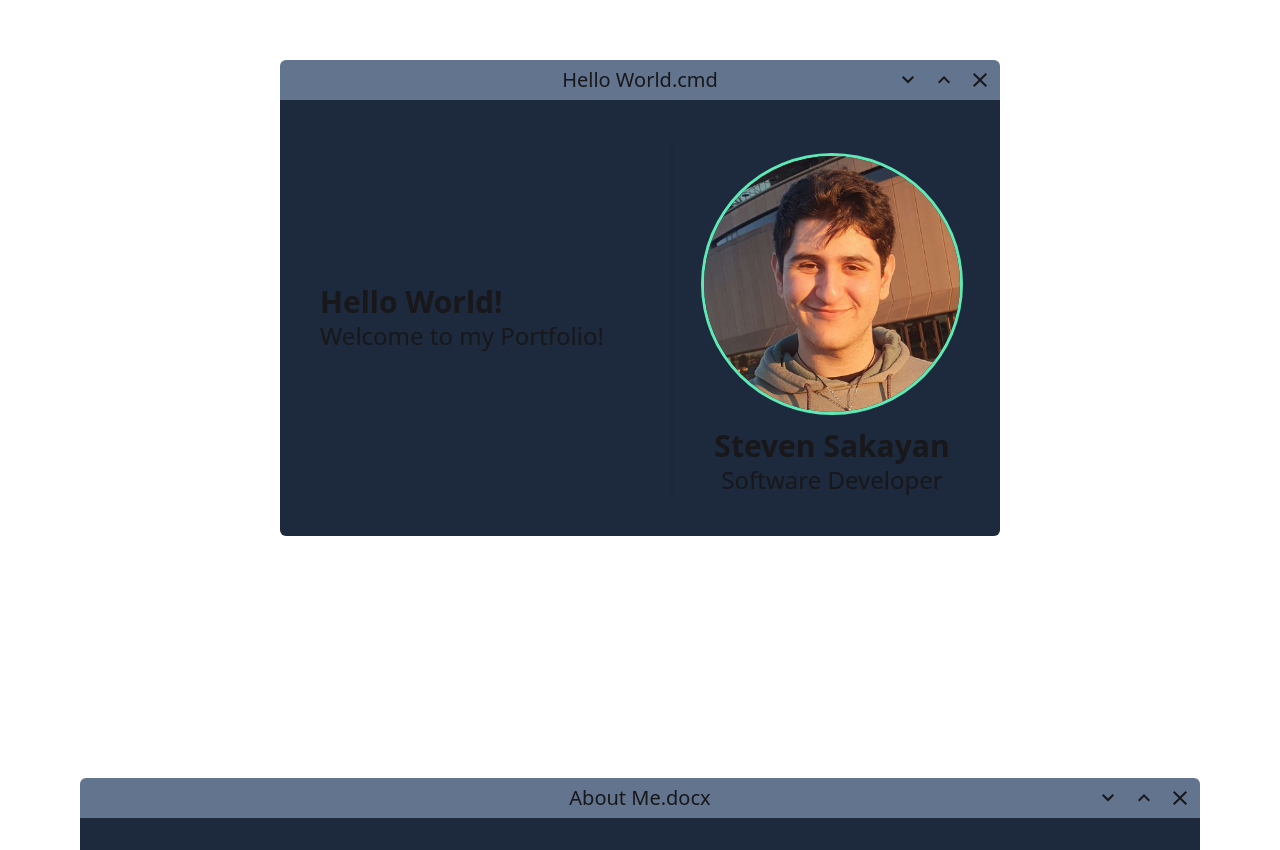
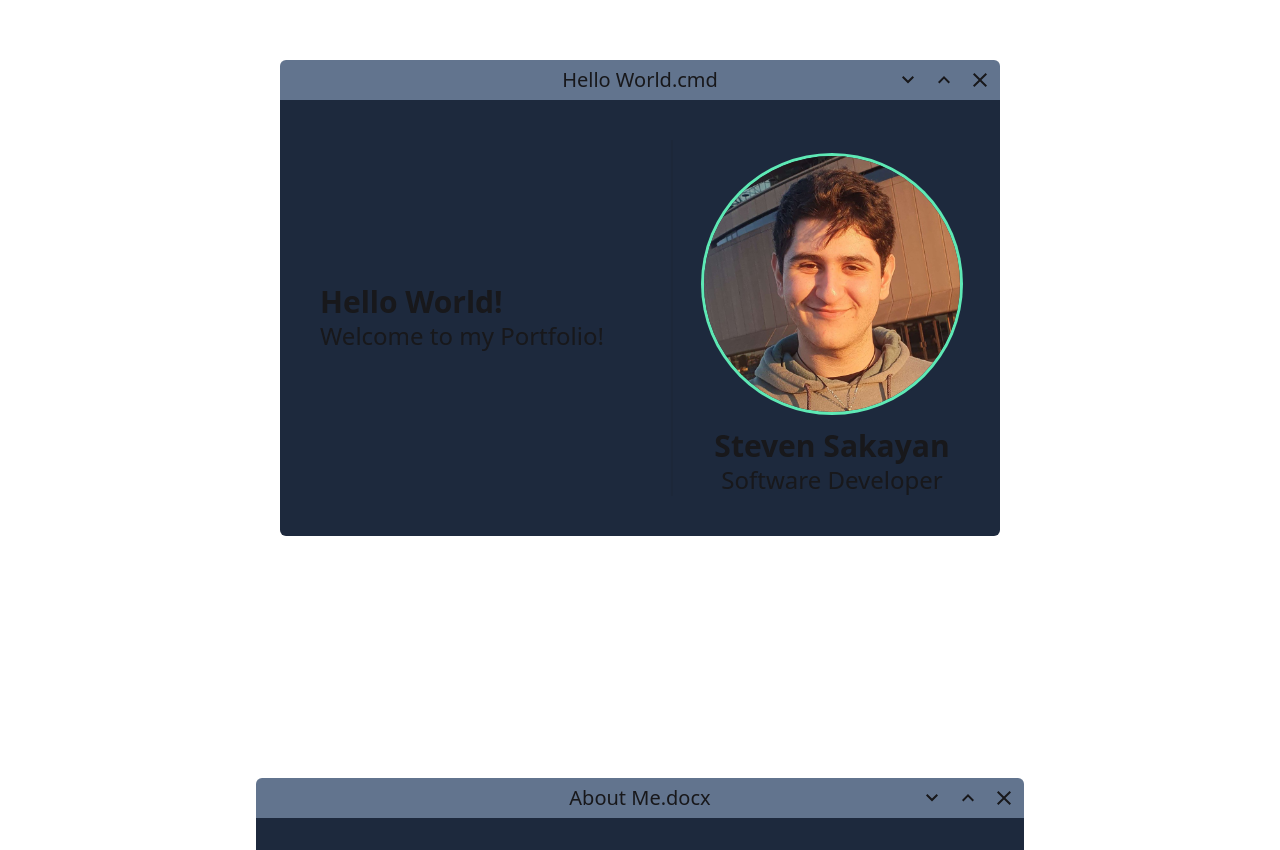
Before and after one commit to StevenSakayan/my-portfolio, a Vue app: page / in a window 1280 px wide. Shown: the part 102-952 px from the top of the page. Built offline with nearby package versions, Linux system fonts and the light colour scheme.

Commit message:
push lmao

```diff
--- a/src/App.vue
+++ b/src/App.vue
@@ -9,10 +9,10 @@ import Education from './Education.vue'
 
 <template>
   <Hero />
-  <About class="mx-20 my-20"/>
+  <About class="mx-auto my-20 max-w-3xl"/>
   <Skills class="mx-20 my-20"/>
   <Projects class="mx-20 my-20"/>
-  <Education class="mx-20 my-20"/>
+  <Education class="mx-auto my-20 w-fit"/>
 </template>
 
 <style scoped>
```
Also changed, not shown: src/Education.vue (line endings or trailing spaces).
